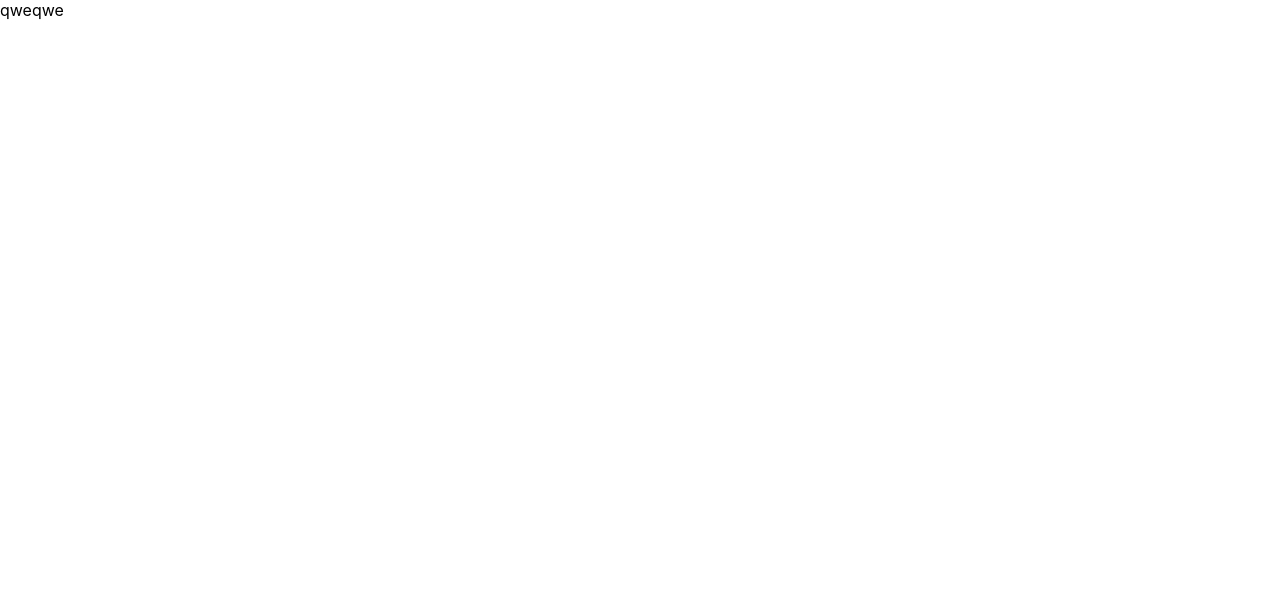
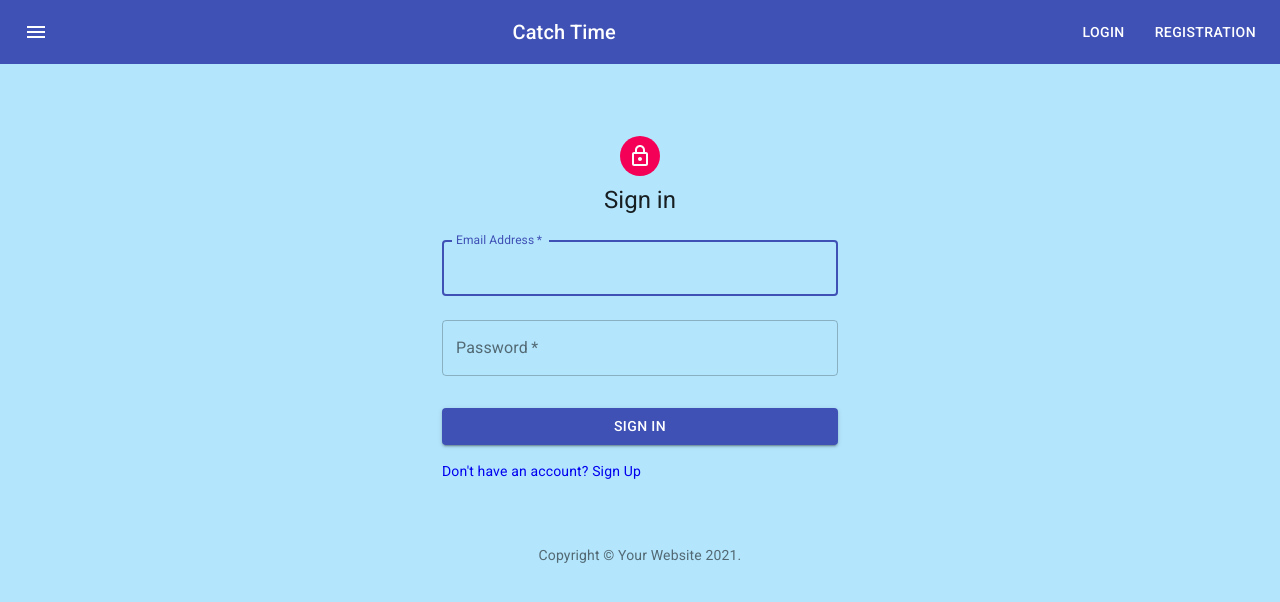
Before and after one commit to UraSerdyuk/client-catch-time, a React (Create React App) app: page /login in a window 1280 px wide. Shown: the top 602 px of the page. Built offline with nearby package versions, Linux system fonts and the light colour scheme.

Commit message:
row back

```diff
--- a/src/index.tsx
+++ b/src/index.tsx
@@ -12,8 +12,7 @@ ReactDOM.render(
     <React.StrictMode>
         <Provider store={store}>
             <Router>
-              qweqwe
-                {/*<App/>*/}
+                <App/>
             </Router>
         </Provider>
     </React.StrictMode>,
```
